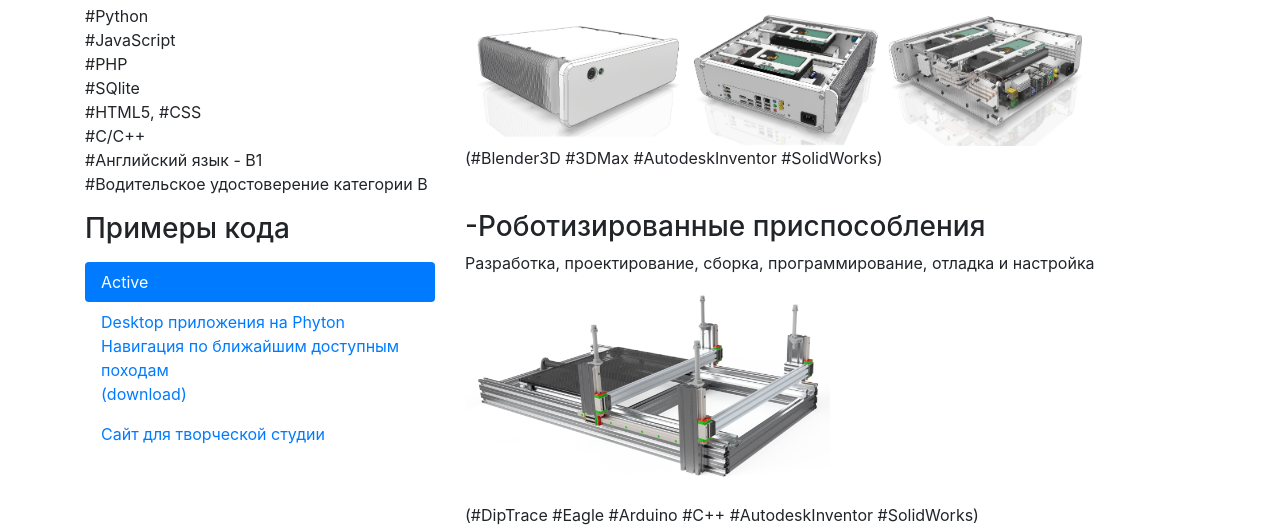
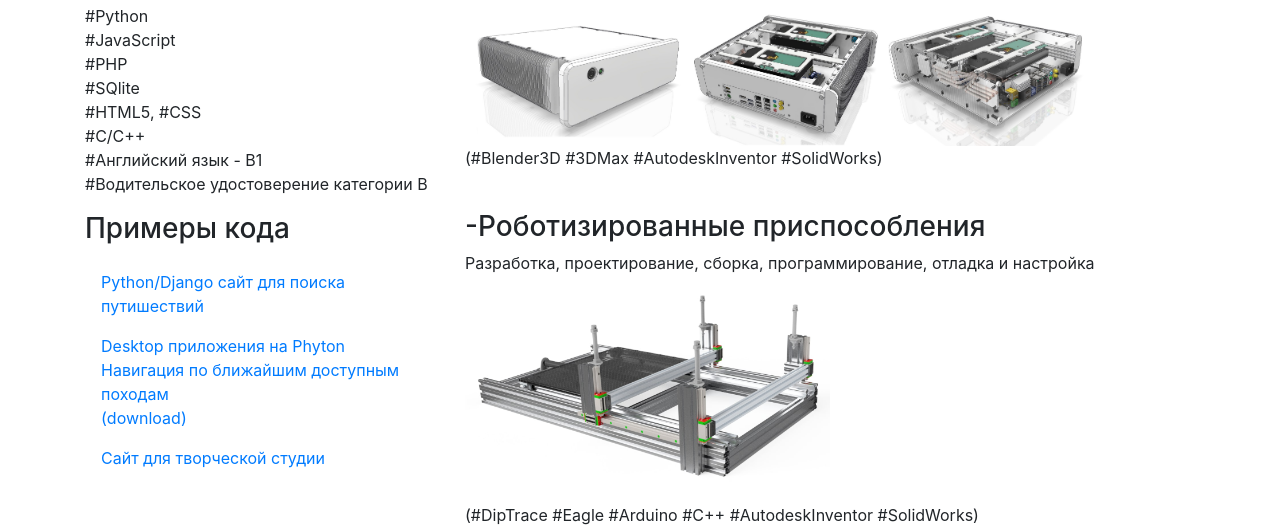
Before and after one commit to Andrey-Walk/experience, a plain HTML site: page index.html in a window 1280 px wide. Shown: the part 573-1100 px from the top of the page. Drawn offline with nearby package versions, Linux system fonts and the light colour scheme.

Commit message:
Update index.html

```diff
--- a/index.html
+++ b/index.html
@@ -51,7 +51,7 @@
       <p></p>
       <ul class="nav nav-pills flex-column">
         <li class="nav-item">
-          <a class="nav-link active" href="#">Active</a>
+          <a class="nav-link" href="http://walk777.pythonanywhere.com/">Python/Django сайт для поиска путишествий</a>
         </li>
         <li class="nav-item">
           <a class="nav-link" href="https://downgit.github.io/#/home?url=https://github.com/Andrey-Walk/experience/blob/main/Навигация по походам + ссылки!.exe" download>Desktop приложения на Phyton<br>Навигация по ближайшим доступным походам<br>(download)</a>
```
